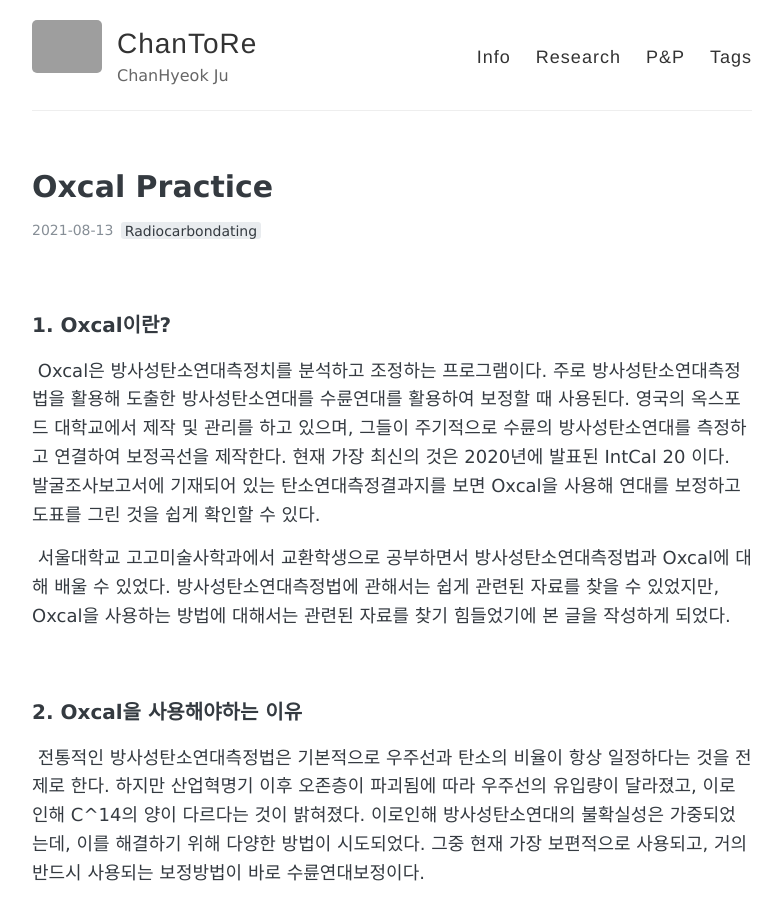
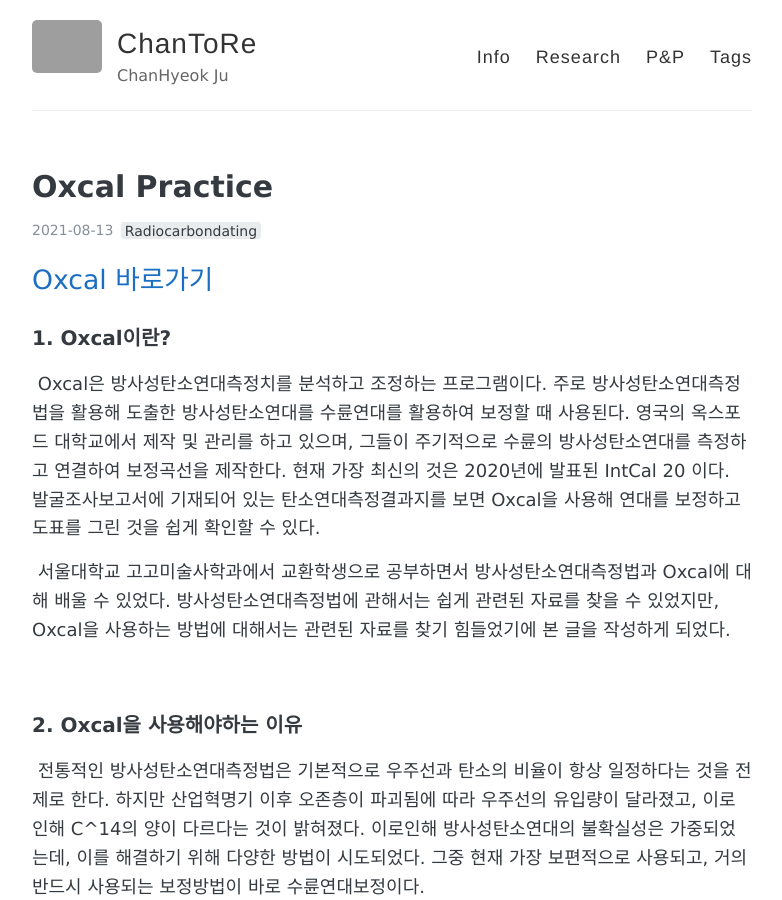
Before and after one commit to mimirep/mimirep.github.io, a Jekyll site: the page built from _posts/2021-08-13-Oxcal_Practice.md, in a window 1280 px wide and 900 px high. Shown: the whole window, without its empty margins (248-1030 px from the left). Built offline with Jekyll 4.4.1, drawn with Linux system fonts in a browser that asks for light colours; comment, search, counter and statistics services are not loaded; grey boxes are pictures that could not be loaded.

Commit message:
Update : Connect Oxcal link

```diff
--- a/_posts/2021-08-13-Oxcal_Practice.md
+++ b/_posts/2021-08-13-Oxcal_Practice.md
@@ -5,7 +5,8 @@ tags: [Radiocarbondating]
 comments: true
 use_math: true
 ---
-<br>
+
+<a href="https://c14.arch.ox.ac.uk/oxcal.html" style="Font-size:20pt">Oxcal 바로가기</a>
 
 ### 1. Oxcal이란?
 
```
